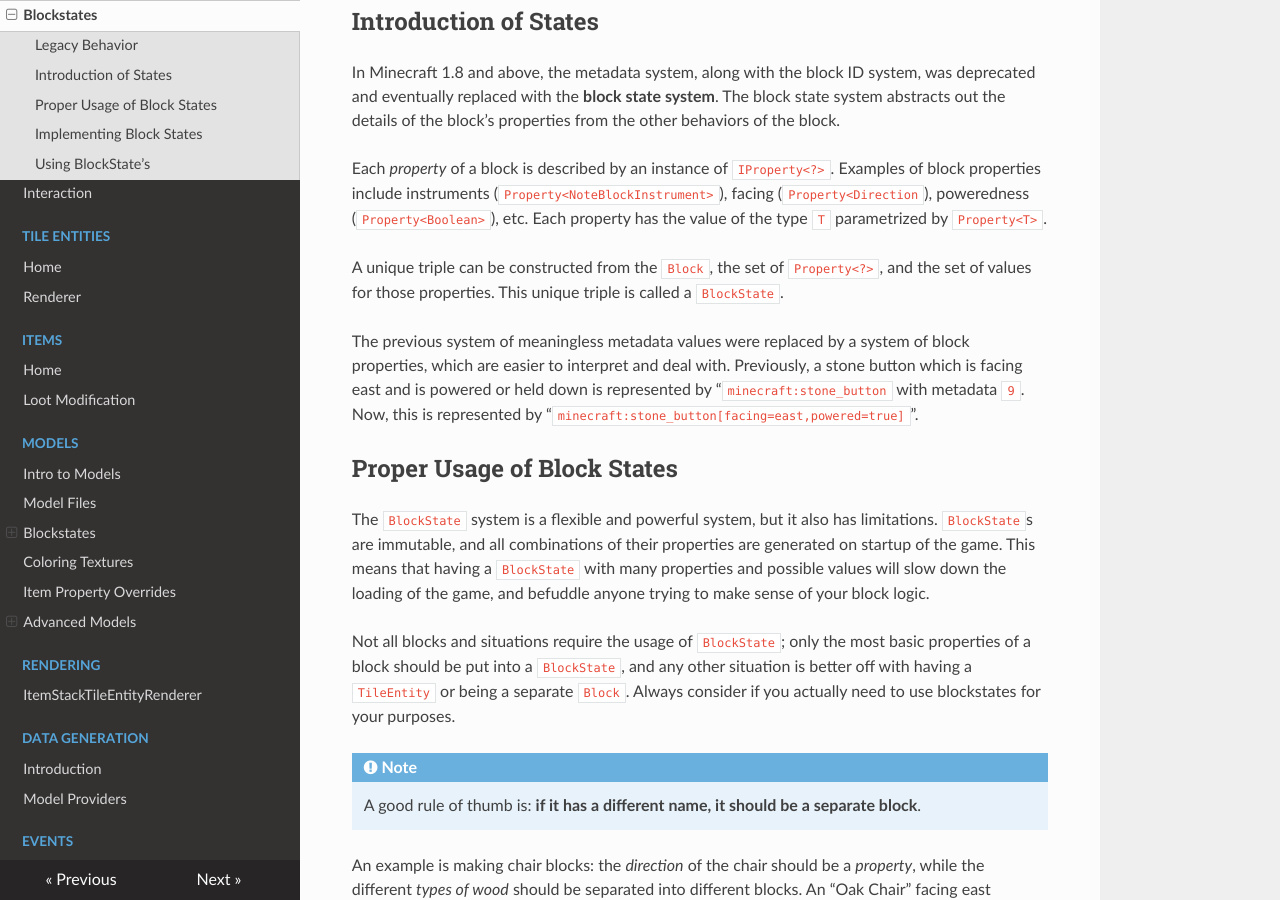
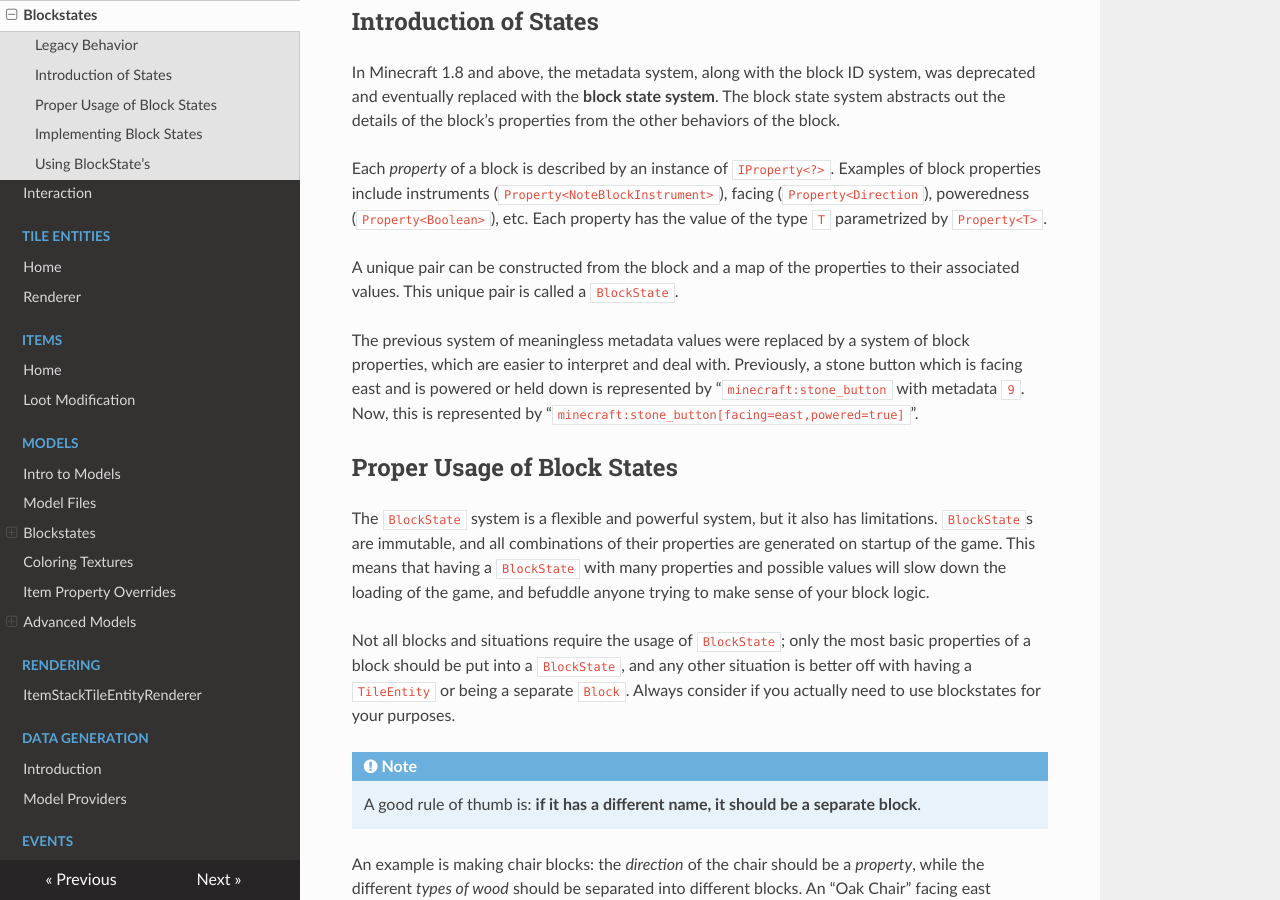
Before and after one commit to MinecraftForge/Documentation, an MkDocs documentation site: the page built from docs/blocks/states.md, in a window 1280 px wide and 900 px high, scrolled down 639 px. Built offline with MkDocs 1.6.1, drawn with Linux system fonts in a browser that asks for light colours; nearby versions of some CDN libraries.

Commit message:
Fix BlockState definition (#396)

```diff
--- a/docs/blocks/states.md
+++ b/docs/blocks/states.md
@@ -27,7 +27,7 @@ In Minecraft 1.8 and above, the metadata system, along with the block ID system,
 
 Each *property* of a block is described by an instance of `IProperty<?>`. Examples of block properties include instruments (`Property<NoteBlockInstrument>`), facing (`Property<Direction`), poweredness (`Property<Boolean>`), etc. Each property has the value of the type `T` parametrized by `Property<T>`.
 
-A unique triple can be constructed from the `Block`, the set of `Property<?>`, and the set of values for those properties. This unique triple is called a `BlockState`.
+A unique pair can be constructed from the block and a map of the properties to their associated values. This unique pair is called a `BlockState`.
 
 The previous system of meaningless metadata values were replaced by a system of block properties, which are easier to interpret and deal with. Previously, a stone button which is facing east and is powered or held down is represented by "`minecraft:stone_button` with metadata `9`. Now, this is represented by "`minecraft:stone_button[facing=east,powered=true]`".
 
```
